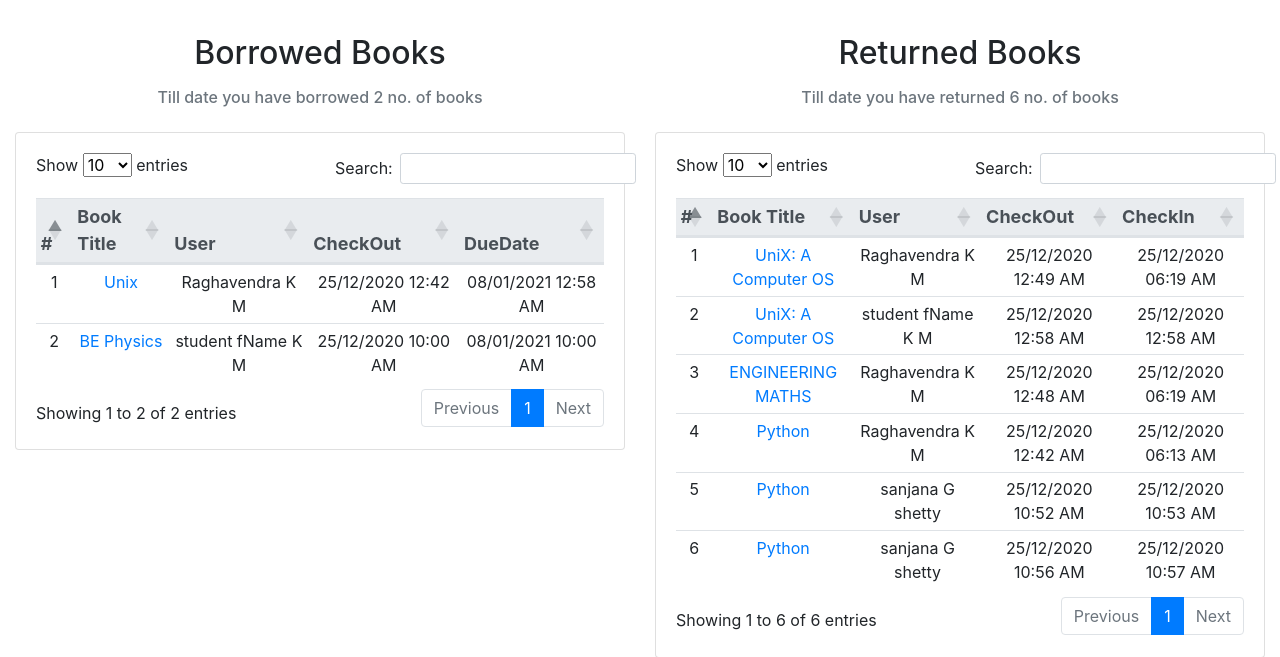
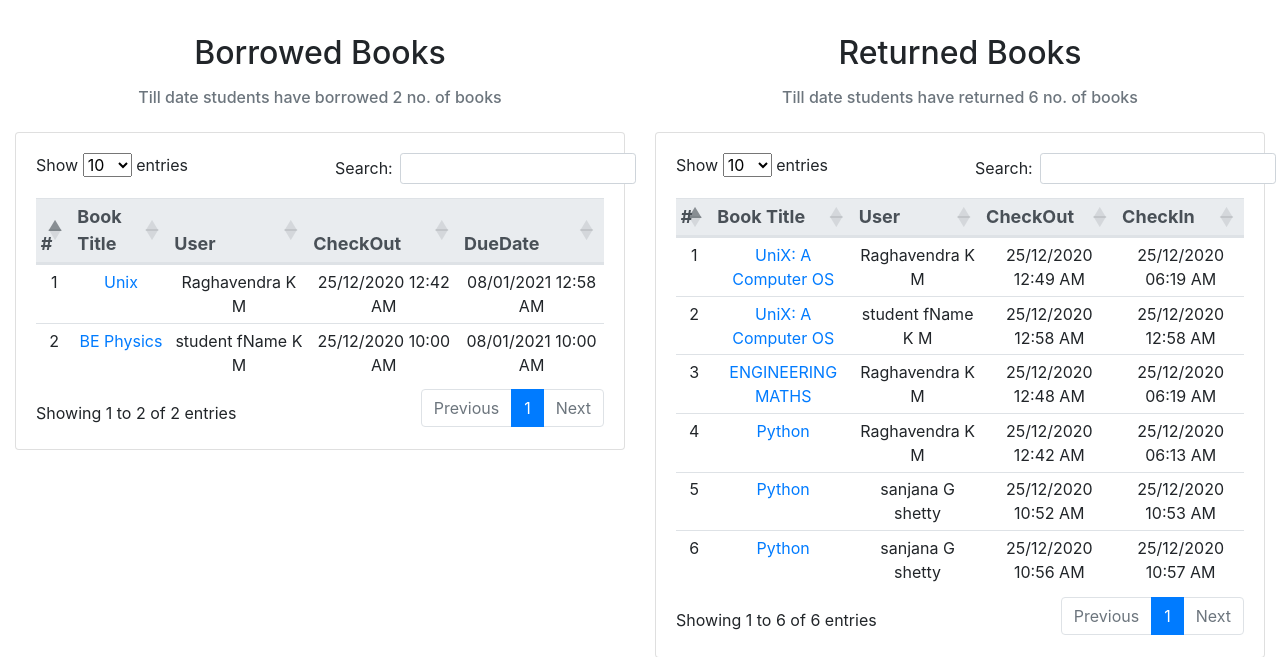
Before and after one commit to Raghuvorkady/Dbms-Mini-Project, a Django app: page /dashboard/ in a window 1280 px wide. Shown: the part 158-815 px from the top of the page. Run offline with Django 3.2, Linux system fonts and the light colour scheme; a user stored in the database is signed in; data comes from the database, SQL or seed files in the repository; both versions use the stored data as it was after the commit; some libraries are stand-ins or nearby versions.

Commit message:
minor changes in dashboard

```diff
--- a/djangoProject/lms/libraryApp/templates/libraryApp/dashboard.html
+++ b/djangoProject/lms/libraryApp/templates/libraryApp/dashboard.html
@@ -44,7 +44,11 @@
     <div class="col-md-12 mt-3">
       <h6 class="form-text text-center text-muted">
       {% if bCount > 0 %}
-        Till date you have borrowed {{bCount}} no. of books
+        Till date {% if request.user.is_staff %}
+            students
+          {% else %}
+             you
+          {% endif %} have borrowed {{bCount}} no. of books
         {% else %}
         <p>Click <a href="{% url 'borrowbook' %}">here</a> to borrow books from the library</p>
         {% endif %}
@@ -88,7 +92,11 @@
     <h2 class="text-center">Returned Books</h2>
     <div class="col-md-12 mt-3">
       <h6 class="form-text text-center text-muted">
-        Till date you have returned {{rCount}} no. of books
+        Till date {% if request.user.is_staff %}
+            students
+          {% else %}
+             you
+          {% endif %} have returned {{rCount}} no. of books
       </h6>
     </div>
     <div class="card card-body mt-4">
```
Also changed, not shown: djangoProject/lms/db.sqlite3.
